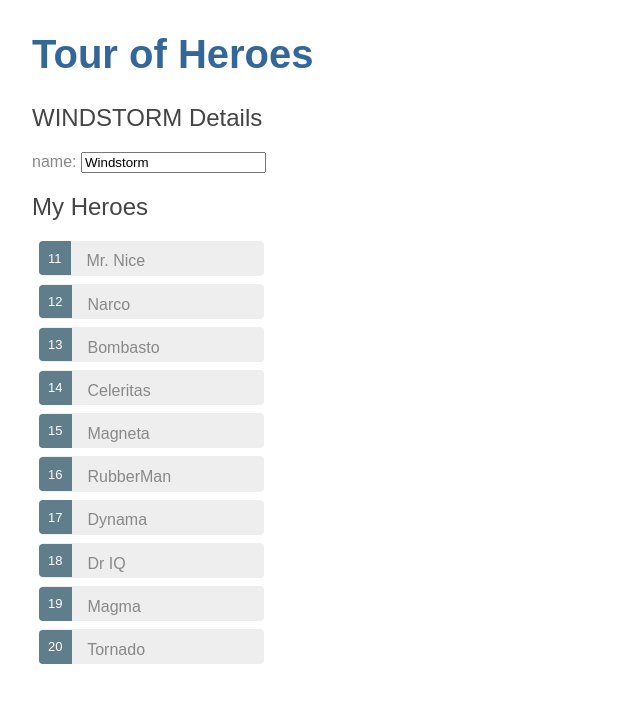
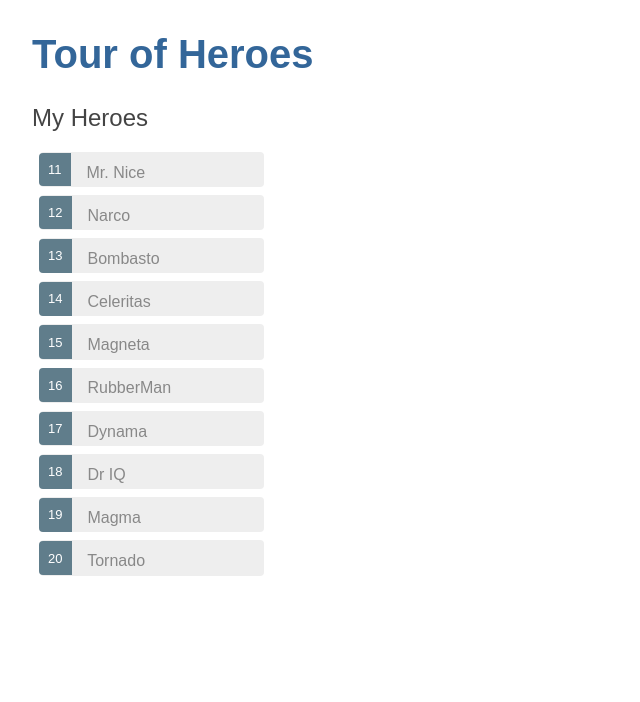
Before and after one commit to chalcrow/Angular_5, an Angular app in the folder Angular5/wwwroot/js/my-app/: page / in a window 1280 px wide. Shown: the top 702 px of the page, without its empty margins (0-640 px from the left). Built offline with nearby package versions, Linux system fonts and the light colour scheme.

Commit message:
Added click event for heroes

```diff
--- a/Angular5/wwwroot/js/my-app/src/app/heroes/heroes.component.html
+++ b/Angular5/wwwroot/js/my-app/src/app/heroes/heroes.component.html
@@ -1,17 +1,22 @@
-<h2>{{ hero.name | uppercase }} Details</h2>
-<div>
-  <label>
-    name:
-    <input [(ngModel)]="hero.name" placeholder="name" />
+<div *ngIf="selectedHero">
 
-  </label>
+  <h2>{{ selectedHero.name | uppercase }} Details</h2>
+  <div><span>id: </span>{{selectedHero.id}}</div>
+  <div>
+    <label>
+      name:
+      <input [(ngModel)]="selectedHero.name" placeholder="name" />
+
+    </label>
+
+  </div>
 
 </div>
 
 
 <h2>My Heroes</h2>
 <ul class="heroes">
-  <li *ngFor="let hero of heroes">
+  <li *ngFor="let hero of heroes" (click)="onSelect(hero)">
     <span class="badge">{{hero.id}}</span> {{hero.name}}
   </li>
 </ul>
--- a/Angular5/wwwroot/js/my-app/src/app/heroes/heroes.component.ts
+++ b/Angular5/wwwroot/js/my-app/src/app/heroes/heroes.component.ts
@@ -11,10 +11,11 @@
 
   heroes = HEROES;
 
-  hero: Hero = {
-    id: 1,
-    name: 'Windstorm'
-  };
+  selectedHero: Hero;
+
+  onSelect(hero: Hero): void {
+    this.selectedHero = hero;
+  }
 
   constructor() { }
 
```
